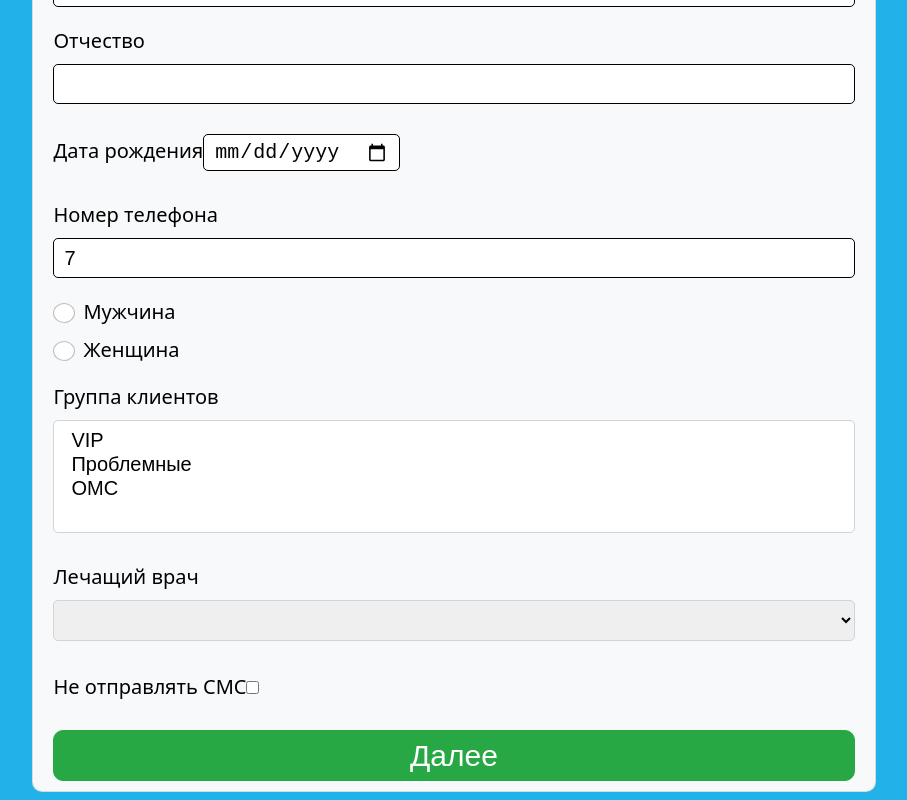
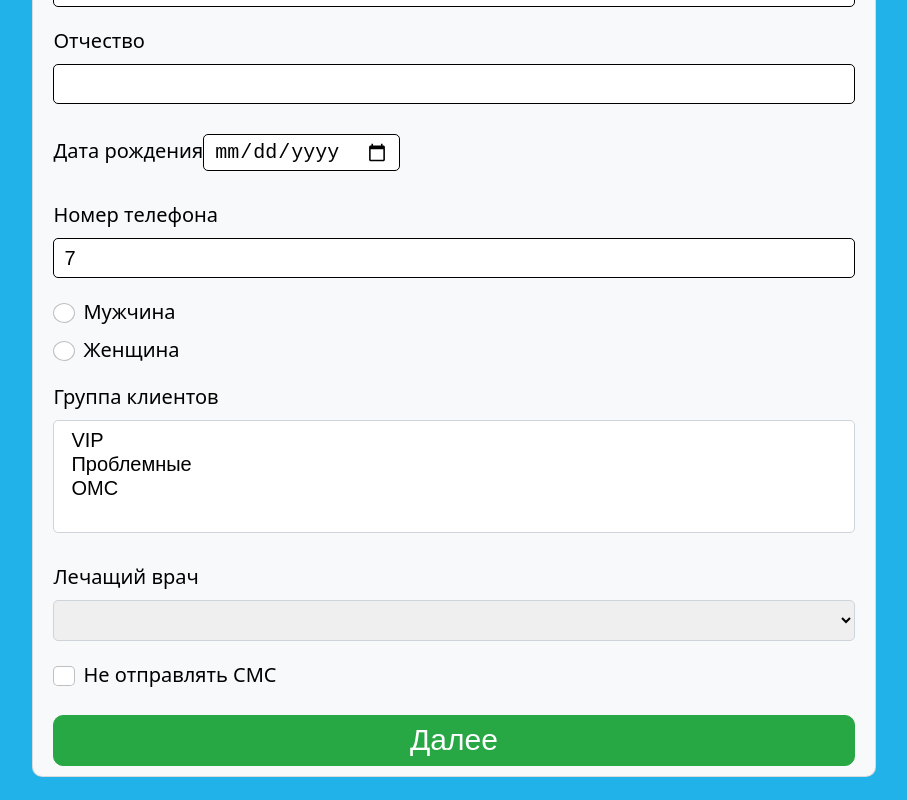
Before and after one commit to NikitaLejnev/med-client-form, a Vue app: page / in a window 1280 px wide. Shown: the part 385-1185 px from the top of the page, without its empty margins (186-1093 px from the left). Built offline with nearby package versions, Linux system fonts and the light colour scheme.

Commit message:
Style checkbox

```diff
--- a/src/components/field-groups/PersonalFields.vue
+++ b/src/components/field-groups/PersonalFields.vue
@@ -89,10 +89,10 @@ const emit = defineEmits(["stepCompleted"]);
           <option value="chernysheva">Чернышева</option>
         </select>
       </div>
-      <div class="input-group">
-        <label for="no-sms">Не отправлять СМС</label>
+      <div class="form-check">
+        <label class="form-check-label" for="no-sms">Не отправлять СМС</label>
         <input
-          class="checkbox"
+          class="form-check-input"
           type="checkbox"
           v-model="state.noSms"
           id="no-sms"
```
Also changed, not shown: src/assets/css/styles.css (+4 -0 lines), src/assets/css/styles.scss (+4 -0 lines), 1 other file (tests, documents, lock files or other folders).
